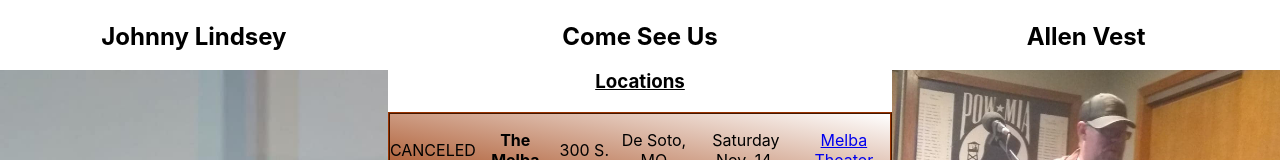
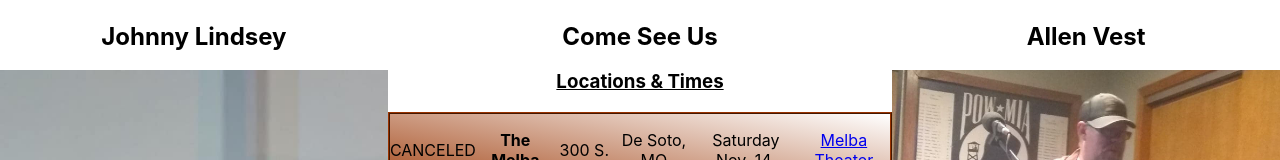
Before and after one commit to JenVest2020/CCB, a React (Create React App) app in the folder ccbad/: page / in a window 1280 px wide. Shown: the part 352-512 px from the top of the page. Built offline with nearby package versions, Linux system fonts and the light colour scheme.

Commit message:
covid cancelation

```diff
--- a/ccbad/src/components/Home.js
+++ b/ccbad/src/components/Home.js
@@ -32,8 +32,15 @@ const Home = () => {
                 </div>
                 <div>
                     <h2 className='h2'>Come See Us</h2>
-                    <h3 style={{ textDecoration: 'underline' }}>Locations</h3>
+                    <h3 style={{ textDecoration: 'underline' }}>Locations & Times</h3>
                     <div >
+                        {/* <div className='location-block'>
+                            <p>Fridays 4pm to 7pm</p>
+                            <p style={{ fontWeight: 'bold' }}>Elk's Lodge</p>
+                            <span>300 S. Main St</span>
+                            <span>De Soto, MO 63020</span>
+                            <a href='www.melbatheater.com'>Melba Theater website</a>
+                        </div> */}
                         <div className='location-block'>
                             <p>CANCELED by Covid</p>
                             <p style={{ fontWeight: 'bold' }}> The Melba Theater</p>
@@ -42,13 +49,7 @@ const Home = () => {
                             <p>Saturday Nov. 14, 5:30pm</p>
                             <a href='https://www.melbatheater.com/'>Melba Theater website</a>
                         </div>
-                        {/* <div className='location-block'>
-                            <p style={{ fontWeight: 'bold' }}>Elk's Lodge</p>
-                            <span>300 S. Main St</span>
-                            <span>De Soto, MO 63020</span>
-                        Fridays 4pm to 7pm
-                        <a href='www.melbatheater.com'>Melba Theater website</a>
-                        </div> */}
+
                     </div>
                     <h2>Contact Us</h2>
                     <p> Allen Vest ph# (513)210-2934</p>
```
